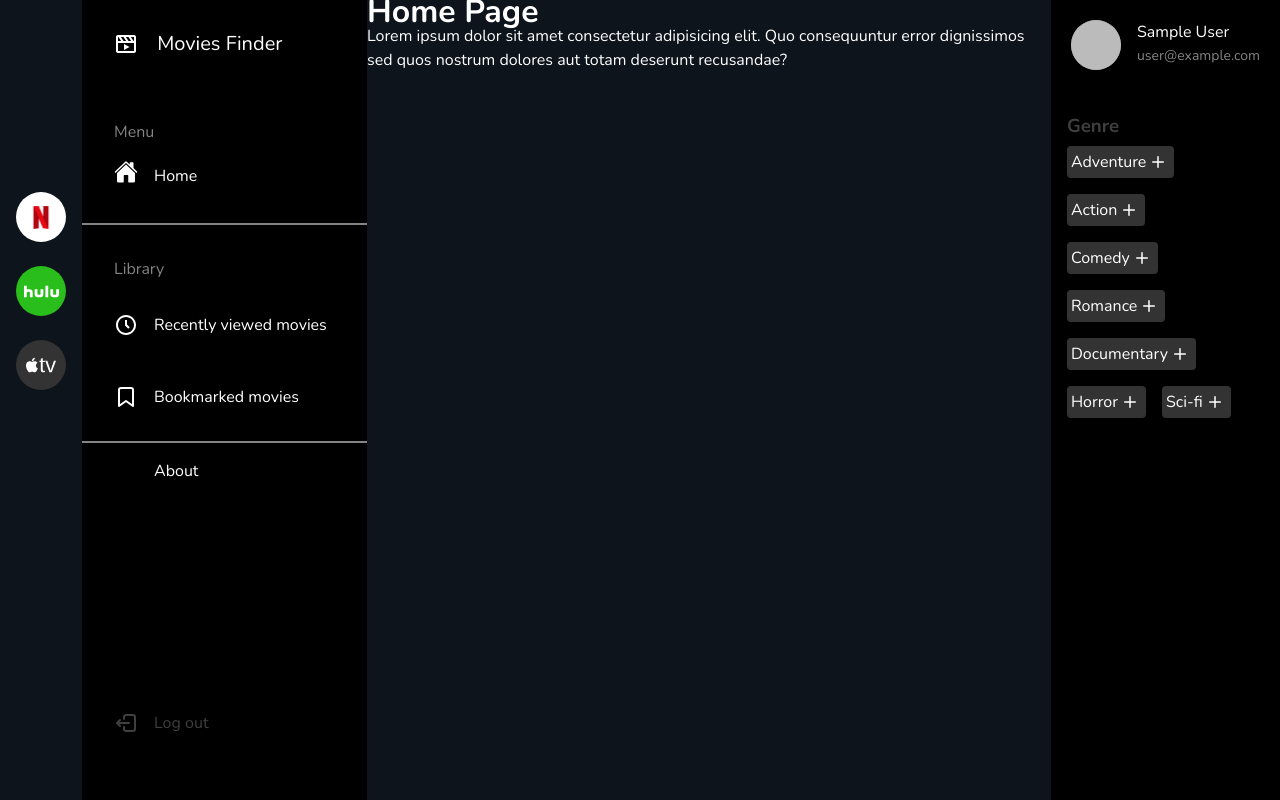
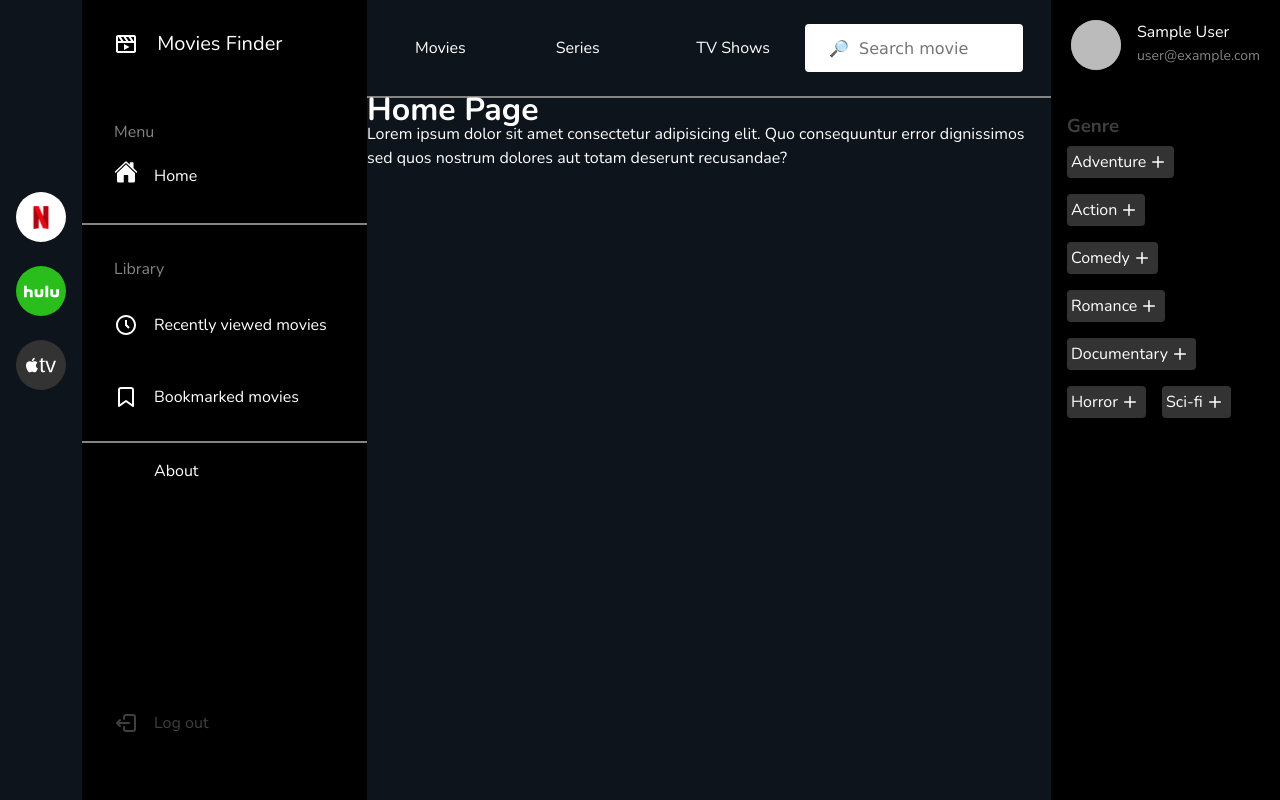
Before and after one commit to muriukialex/MoviesFinder, a Next.js app: page / in a window 1280 px wide. Built offline with nearby package versions, Linux system fonts and the light colour scheme; no server answers; sample sign-in values are in the browser's storage; some icons are missing.

Commit message:
add movie search field

```diff
--- a/const.sass
+++ b/const.sass
@@ -9,9 +9,10 @@ $color-light-grey: #3F3F3F
 $color-yellow: #FFD233
 $color-green: #29BE1C
 
-// global size variables
+// global property variables
 $max-width: 1100px
 $border-radius: 4px
+$fallback-font: 'Lucida Sans', 'Lucida Sans Regular', 'Lucida Grande', 'Lucida Sans Unicode', Geneva, Verdana, sans-serif
 
 
 // global size query properties
--- a/package.json
+++ b/package.json
@@ -14,6 +14,7 @@
     "next-auth": "^4.22.1",
     "react": "18.2.0",
     "react-dom": "18.2.0",
+    "react-hook-form": "^7.45.0",
     "react-icons": "^4.10.1",
     "sass": "^1.63.6"
   },
--- a/src/components/HomeLayout/HomeLayout.tsx
+++ b/src/components/HomeLayout/HomeLayout.tsx
@@ -1,6 +1,8 @@
 import styles from './styles.module.sass'
 import MenuLogos from '../MenuLogos/MenuLogos'
 import Header from '../Header'
+import HomeLayoutHeader from '../HomeLayoutHeader/HomeLayoutHeader'
+import LineDivider from '../LineDivider/LineDivider'
 import UserProfileSection from './UserProfileSection'
 import MenuSection from './MenuSection'
 
@@ -18,7 +20,11 @@ const HomeLayout = ({ children }: HomeLayoutProps) => {
 				<Header />
 				<MenuSection />
 			</div>
-			<div className={styles.HomeLayoutContainer__mainDetails}>{children}</div>
+			<div className={styles.HomeLayoutContainer__mainDetails}>
+				<HomeLayoutHeader />
+				<LineDivider />
+				{children}
+			</div>
 			<div className={styles.HomeLayoutContainer__userProfile}>
 				<UserProfileSection />
 			</div>
--- a/src/components/HomeLayout/styles.module.sass
+++ b/src/components/HomeLayout/styles.module.sass
@@ -9,7 +9,7 @@
     &__menuSection
         flex: 1.25
         background-color: $color-black
-        height: 100vh
+        min-height: 100vh
 
     &__mainDetails
         flex: 3
@@ -17,4 +17,4 @@
     &__userProfile
         flex: 1
         background-color: $color-black
-        height: 100vh
+        min-height: 100vh
--- /dev/null
+++ b/src/components/HomeLayoutHeader/HomeLayoutHeader.tsx
@@ -0,0 +1,39 @@
+import { useForm, SubmitHandler } from 'react-hook-form'
+import styles from './styles.module.sass'
+import Link from 'next/link'
+
+type SearchInputData = {
+	searchText: string
+}
+
+const HomeLayoutHeader = () => {
+	const { handleSubmit, register } = useForm<SearchInputData>()
+
+	const handleSearchSubmit: SubmitHandler<SearchInputData> = data => {
+		console.log('data: ', data)
+	}
+
+	return (
+		<section className={styles.HomeLayoutHeaderContainer}>
+			<div className={styles.HomeLayoutHeaderContainer__section}>
+				<Link href='/'>Movies</Link>
+			</div>
+			<div className={styles.HomeLayoutHeaderContainer__section}>
+				<Link href='/'>Series</Link>
+			</div>
+			<div className={styles.HomeLayoutHeaderContainer__section}>
+				<Link href='/'>TV Shows</Link>
+			</div>
+			<form className={styles.HomeLayoutHeaderContainer__searchContainer} onSubmit={handleSubmit(handleSearchSubmit)}>
+				<input
+					{...register('searchText')}
+					className={styles.HomeLayoutHeaderContainer__searchContainer__input}
+					placeholder='🔎  Search movie'
+					title='CMD + K to search'
+				/>
+			</form>
+		</section>
+	)
+}
+
+export default HomeLayoutHeader
--- /dev/null
+++ b/src/components/HomeLayoutHeader/styles.module.sass
@@ -0,0 +1,28 @@
+@import 'const.sass'
+
+.HomeLayoutHeaderContainer
+    display: flex
+    align-items: center
+    padding: 1rem
+
+    &__section
+        padding: 2rem
+        flex: 1
+        height: 1rem
+        display: flex
+        align-items: center
+
+    &__searchContainer
+        flex: 3
+
+        &__input
+            display: flex
+            padding: 1.5rem
+            height: 1rem
+            align-items: center
+            border-radius: $border-radius
+            border: none
+            color: $color-grey
+            width: 95%
+            font-size: 1em
+            font-family: $fallback-font
--- a/src/styles/globals.sass
+++ b/src/styles/globals.sass
@@ -24,3 +24,7 @@ body
 a
     color: inherit
     text-decoration: none
+
+input:focus
+    border: none
+    outline: none
--- a/src/website/AboutPage/styles.module.sass
+++ b/src/website/AboutPage/styles.module.sass
@@ -1,7 +1,7 @@
 @import 'const.sass'
 
 .AboutPageContainer
-    padding: 6rem 2rem
+    padding: 2rem 2rem
 
     &__header
         margin: 1rem 0rem
```
Also changed, not shown: 1 other file (tests, documents, lock files or other folders).
